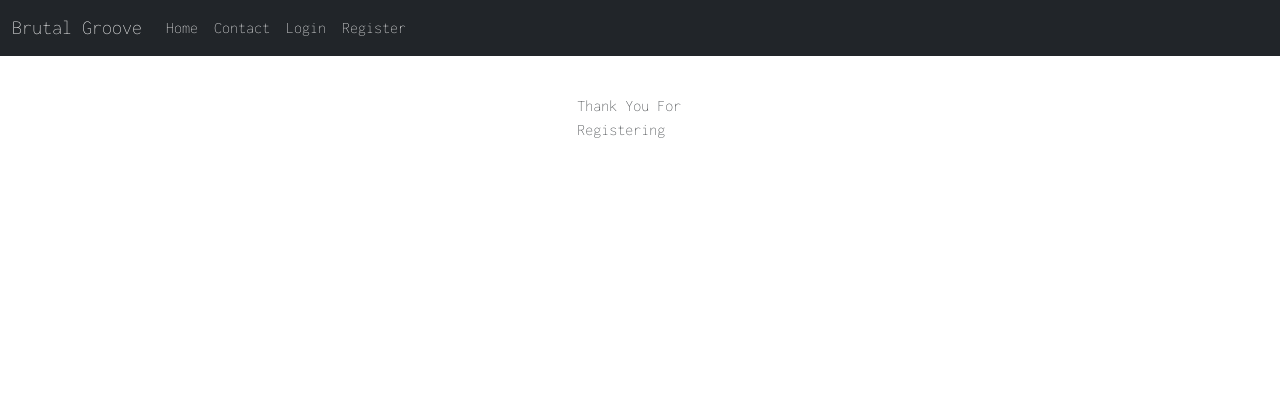
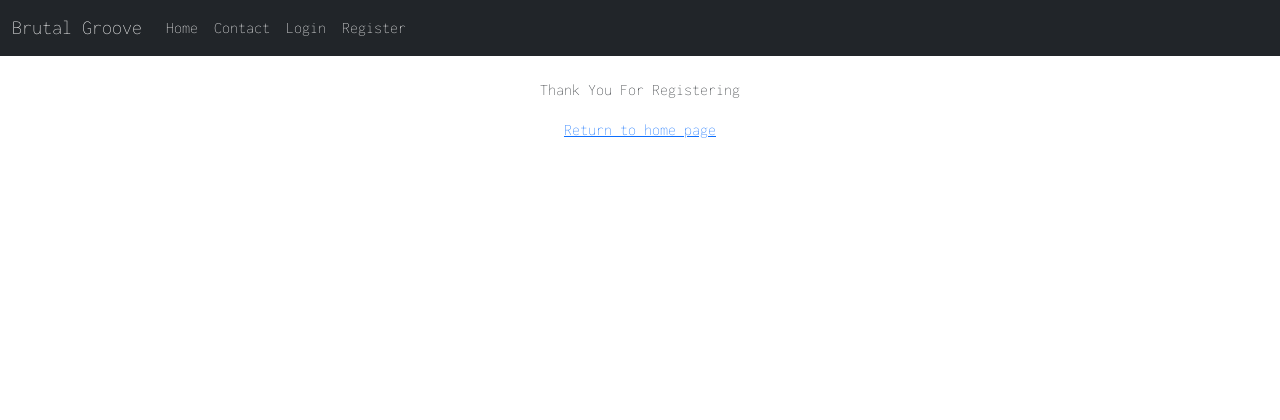
Before and after one commit to Ajfriel86/brutalgroove, a Django app: page /registration/success/ in a window 1280 px wide. Shown: the top 420 px of the page. Run offline with Django 3.2, Linux system fonts and the light colour scheme; some libraries are stand-ins or nearby versions.

Commit message:
Add link to home page

```diff
--- a/templates/registration_success.html
+++ b/templates/registration_success.html
@@ -3,10 +3,9 @@
 <!-- Content block where the specific page content will be inserted -->
 {% block content %}
 <div class="container-success">
-    <div class="row">
-        <div class="col-md-8 mt-3 offset-md-2">
+        <div class="reg-page">
             <p>Thank You For Registering</p>
+            <a href="{% url 'home' %}">Return to home page</a>
         </div>
-    </div>
 </div>
 {% endblock %}
```
